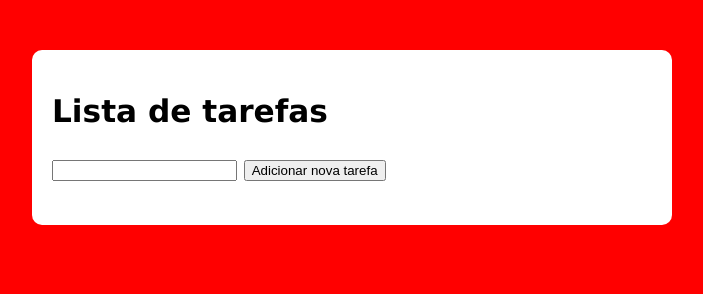
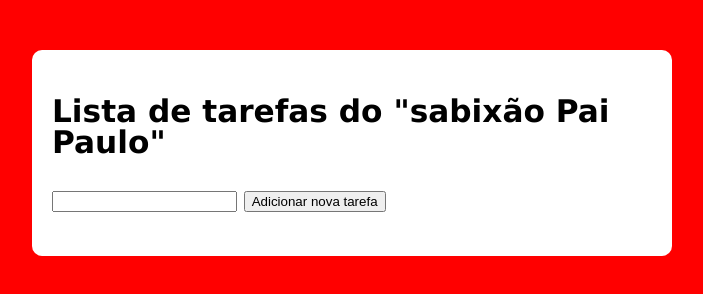
Before and after one commit to makjesus/listTask, a plain HTML site: page index.html in a window 1280 px wide. Shown: the whole page, without its empty margins (288-991 px from the left). Drawn offline with Linux system fonts and the light colour scheme.

Commit message:
Atualização

```diff
--- a/index.html
+++ b/index.html
@@ -10,7 +10,7 @@
 <body>
 
     <section class="container">
-        <h1>Lista de tarefas</h1>
+        <h1>Lista de tarefas do "sabixão Pai Paulo"</h1>
         <p>
             <input type="text" class="input-tarefa">
             <button class="btn-tarefa">Adicionar nova tarefa</button>
```
